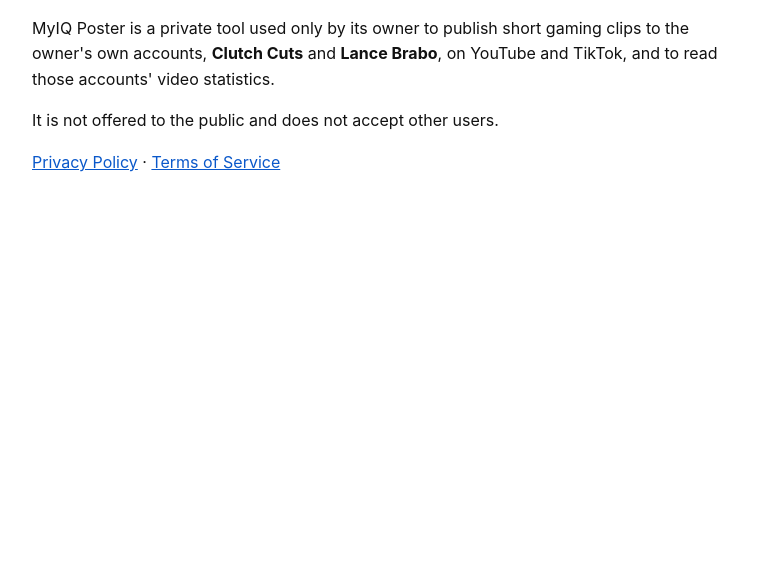
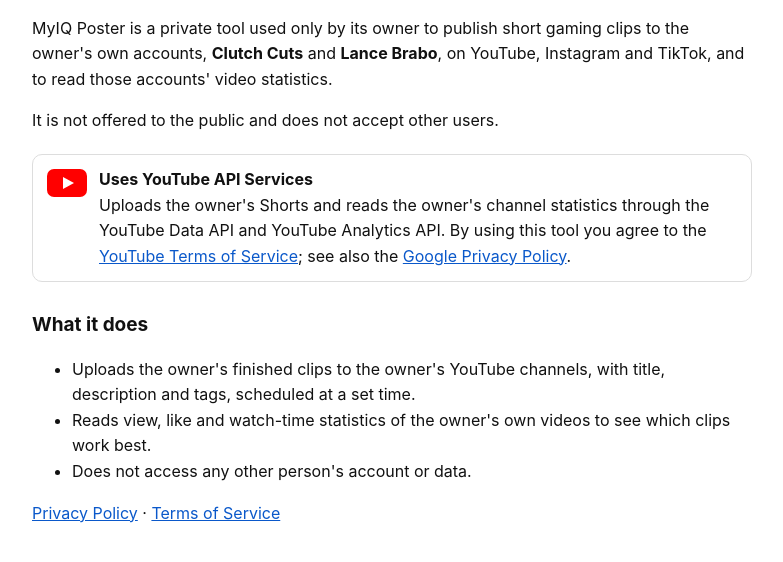
Before and after one commit to wellingtongomesusa-oss/myiq-legal, a plain HTML site: page index.html in a window 1280 px wide. Shown: the part 88-650 px from the top of the page, without its empty margins (248-1031 px from the left). Drawn offline with Linux system fonts and the light colour scheme.

Commit message:
Homepage: YouTube API Services notice; mention Instagram
Co-Authored-By: Claude Opus 5.5 <noreply@anthropic.com>

```diff
--- a/index.html
+++ b/index.html
@@ -1,7 +1,19 @@
 <!doctype html><html lang="en"><meta charset="utf-8"><meta name="viewport" content="width=device-width,initial-scale=1">
 <title>MyIQ Poster</title><link rel="stylesheet" href="style.css">
 <h1>MyIQ Poster</h1>
-<p>MyIQ Poster is a private tool used only by its owner to publish short gaming clips to the owner's own accounts, <b>Clutch Cuts</b> and <b>Lance Brabo</b>, on YouTube and TikTok, and to read those accounts' video statistics.</p>
+<p>MyIQ Poster is a private tool used only by its owner to publish short gaming clips to the owner's own accounts, <b>Clutch Cuts</b> and <b>Lance Brabo</b>, on YouTube, Instagram and TikTok, and to read those accounts' video statistics.</p>
 <p>It is not offered to the public and does not accept other users.</p>
+<div class="yt">
+<svg width="40" height="28" viewBox="0 0 40 28" aria-hidden="true"><rect width="40" height="28" rx="7" fill="#FF0000"/><path d="M16 8l11 6-11 6z" fill="#fff"/></svg>
+<div><b>Uses YouTube API Services</b><br>
+Uploads the owner's Shorts and reads the owner's channel statistics through the YouTube Data API and YouTube Analytics API.
+By using this tool you agree to the <a href="https://www.youtube.com/t/terms">YouTube Terms of Service</a>; see also the <a href="https://policies.google.com/privacy">Google Privacy Policy</a>.</div>
+</div>
+<h2>What it does</h2>
+<ul>
+<li>Uploads the owner's finished clips to the owner's YouTube channels, with title, description and tags, scheduled at a set time.</li>
+<li>Reads view, like and watch-time statistics of the owner's own videos to see which clips work best.</li>
+<li>Does not access any other person's account or data.</li>
+</ul>
 <p><a href="privacy.html">Privacy Policy</a> · <a href="terms.html">Terms of Service</a></p>
 </html>
--- a/style.css
+++ b/style.css
@@ -1,2 +1,4 @@
 body{font:16px/1.6 -apple-system,system-ui,sans-serif;max-width:720px;margin:40px auto;padding:0 16px;color:#111;background:#fff}
 h1{font-size:28px}h2{font-size:19px;margin-top:28px}a{color:#0a58ca}
+.yt{display:flex;gap:12px;align-items:flex-start;border:1px solid #ddd;border-radius:10px;padding:12px 14px;margin:20px 0}
+.yt svg{flex:none;margin-top:2px}
```
Also changed, not shown: privacy.html (+1 -1 lines).
